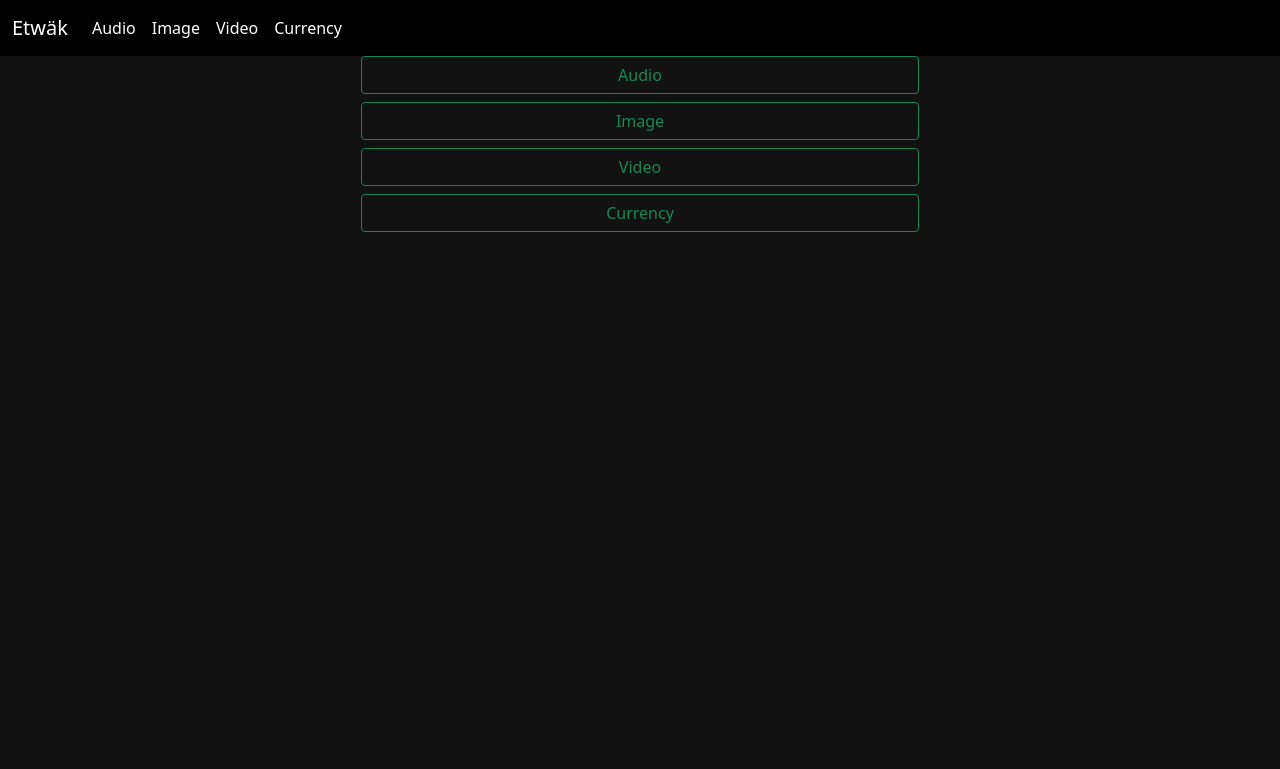
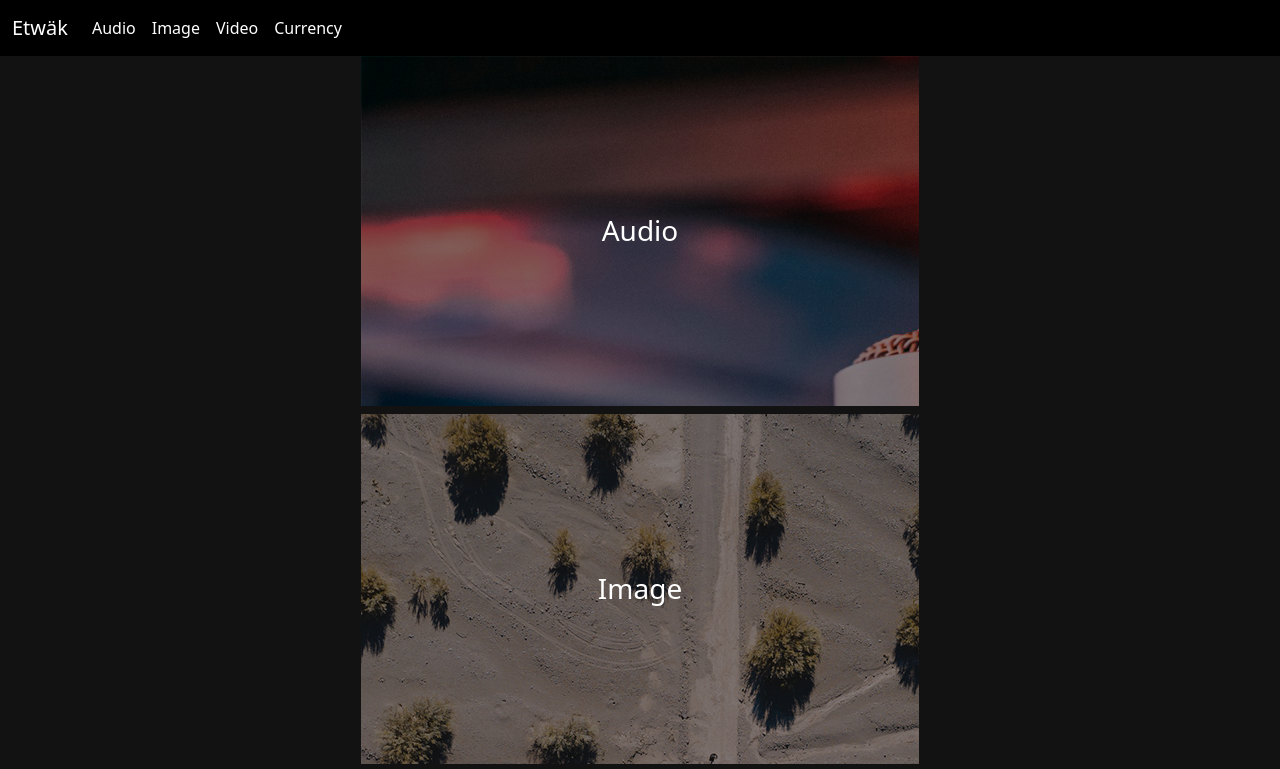
Before and after one commit to Egor-oop/webconvertor, a Django app: page / in a window 1280 px wide. Shown: the top 769 px of the page. Before the commit the page ends 232 px from the top, so only its background shows below. Run offline with Django 3.2, Linux system fonts and the light colour scheme; some libraries are stand-ins or nearby versions.

Commit message:
Home page design

```diff
--- a/mainapp/templates/mainapp/base.html
+++ b/mainapp/templates/mainapp/base.html
@@ -60,6 +60,11 @@
 
     {% endblock %}
 </div>
+<script>
+    if ($(window).width() < 768) {
+        $(.container).hide();
+    }
+</script>
 <script src="https://cdn.jsdelivr.net/npm/bootstrap@5.1.3/dist/js/bootstrap.bundle.min.js"
         integrity="sha384-ka7Sk0Gln4gmtz2MlQnikT1wXgYsOg+OMhuP+IlRH9sENBO0LRn5q+8nbTov4+1p"
         crossorigin="anonymous"></script>
--- a/mainapp/templates/mainapp/index.html
+++ b/mainapp/templates/mainapp/index.html
@@ -1,10 +1,23 @@
 {% extends 'mainapp/base.html' %}
+{% load static %}
 
 {% block content %}
 <div class="d-grid gap-2 col-6 mx-auto">
-    <a class="btn btn-outline-success" href="{% url 'audio' %}" role="button">Audio</a>
-    <a class="btn btn-outline-success" href="{% url 'images' %}" role="button">Image</a>
-    <a class="btn btn-outline-success" href="{% url 'video' %}" role="button">Video</a>
-    <a class="btn btn-outline-success" href="{% url 'currency' %}" role="button">Currency</a>
+    <div onclick="document.location.href = {% url 'audio' %};" style="overflow: hidden" class="variant audio-image">
+        <img src="{% static 'img/audio.png' %}" class="btn-img" alt="">
+        <h3 class="variant-text">Audio</h3>
+    </div>
+    <div onclick="document.location.href = {% url 'images' %};" style="overflow: hidden" class="variant image-image">
+        <img src="{% static 'img/image.png' %}" class="btn-img" alt="">
+        <h3 class="variant-text">Image</h3>
+    </div>
+    <div onclick="document.location.href = {% url 'video' %};" style="overflow: hidden" class="variant video-image">
+        <img src="{% static 'img/video.png' %}" class="btn-img" alt="">
+        <h3 class="variant-text">Video</h3>
+    </div>
+    <div onclick="document.location.href = {% url 'currency' %};" style="overflow: hidden" class="variant currency-image">
+        <img src="{% static 'img/currency.png' %}" class="btn-img" alt="">
+        <h3 class="variant-text">Currency</h3>
+    </div>
 </div>
 {% endblock %}
--- a/static/css/index.css
+++ b/static/css/index.css
@@ -7,3 +7,38 @@
     color: #fff;
     background-color: #000;
 }
+
+.variant {
+    width: 100%;
+    height: 350px;
+    position: relative;
+    cursor: pointer;
+}
+
+.variant-text {
+    margin: 0;
+    position: absolute;
+    top: 50%;
+    left: 50%;
+    transform: translate(-50%, -50%);
+    transition: 1s;
+}
+
+.variant:hover .variant-text {
+    top: 90%;
+    left: 50%;
+    transform: translate(-50%, -50%);
+
+}
+.variant:hover:after .variant-text {
+    top: 50%;
+}
+
+.btn-img {
+    filter: brightness(50%);
+    transition: 1s;
+}
+
+.btn-img:hover {
+    filter: brightness(80%);
+}
```
Also changed, not shown: static/img/audio.png (added), static/img/currency.png (added), static/img/image.png (added).
